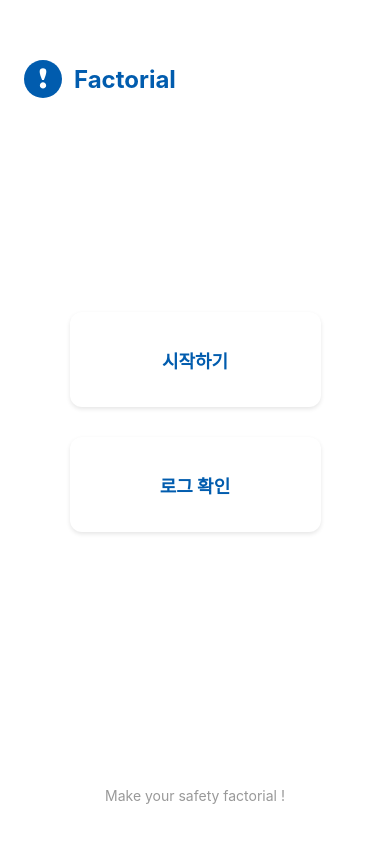
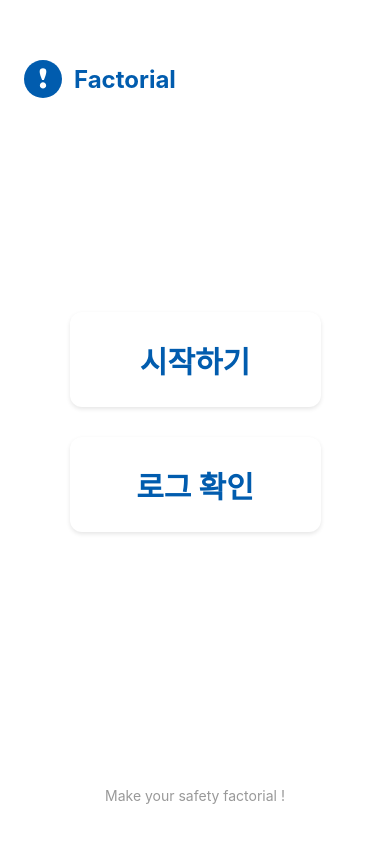
Before and after one commit to rbdus0715/Forklift_Operator_Application, a React Native app: screen / in a window 390 px wide. Built offline with nearby package versions, Linux system fonts and the light colour scheme.

Commit message:
Feat: 버튼 폰트 크기 30으로 설정

```diff
--- a/src/screens/HomeScreen.tsx
+++ b/src/screens/HomeScreen.tsx
@@ -76,7 +76,7 @@ const styles = StyleSheet.create({
     elevation: 3,
   },
   buttonText: {
-    fontSize: 18,
+    fontSize: 30,
     fontWeight: "700",
     color: colors.text,
     textAlign: "center",
```
